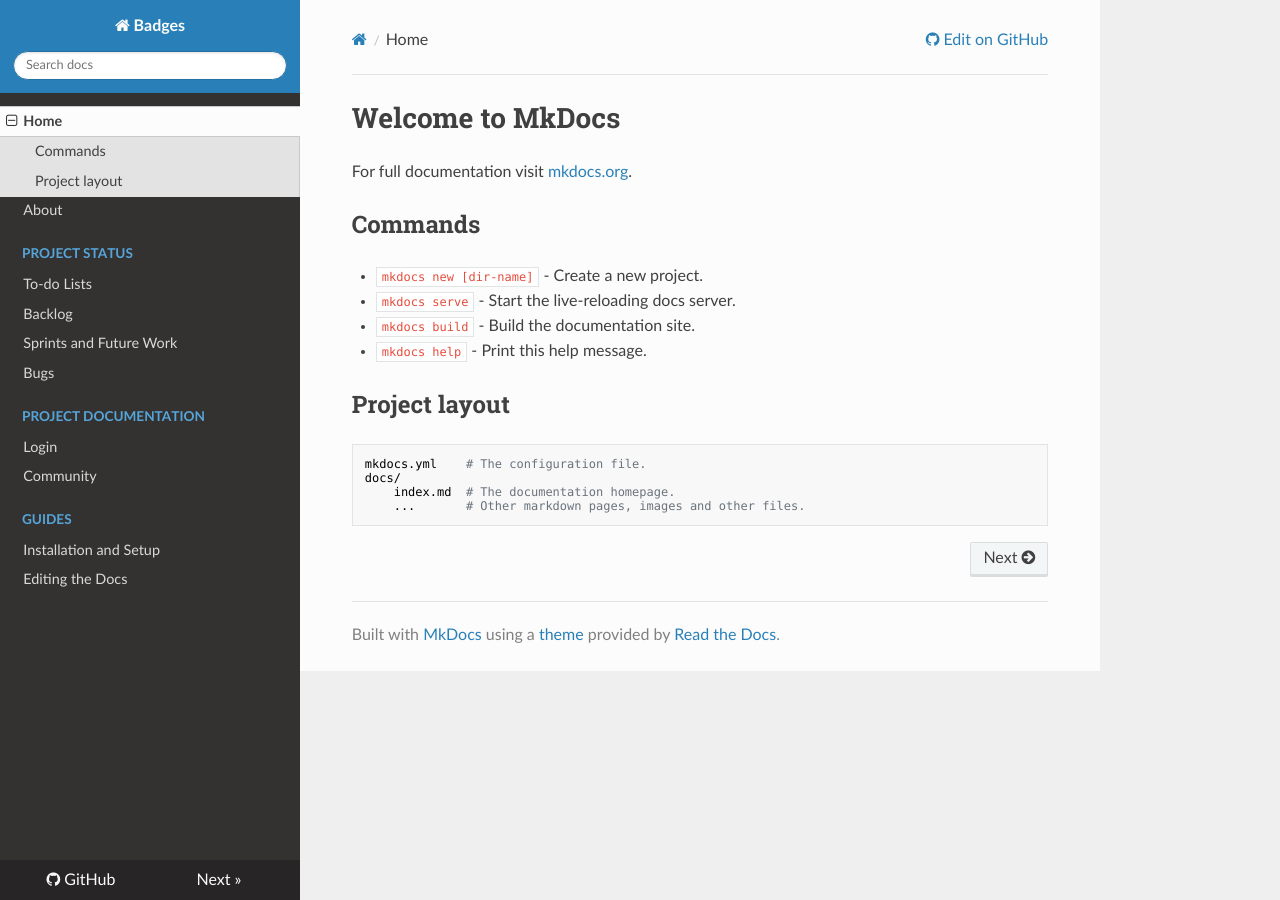
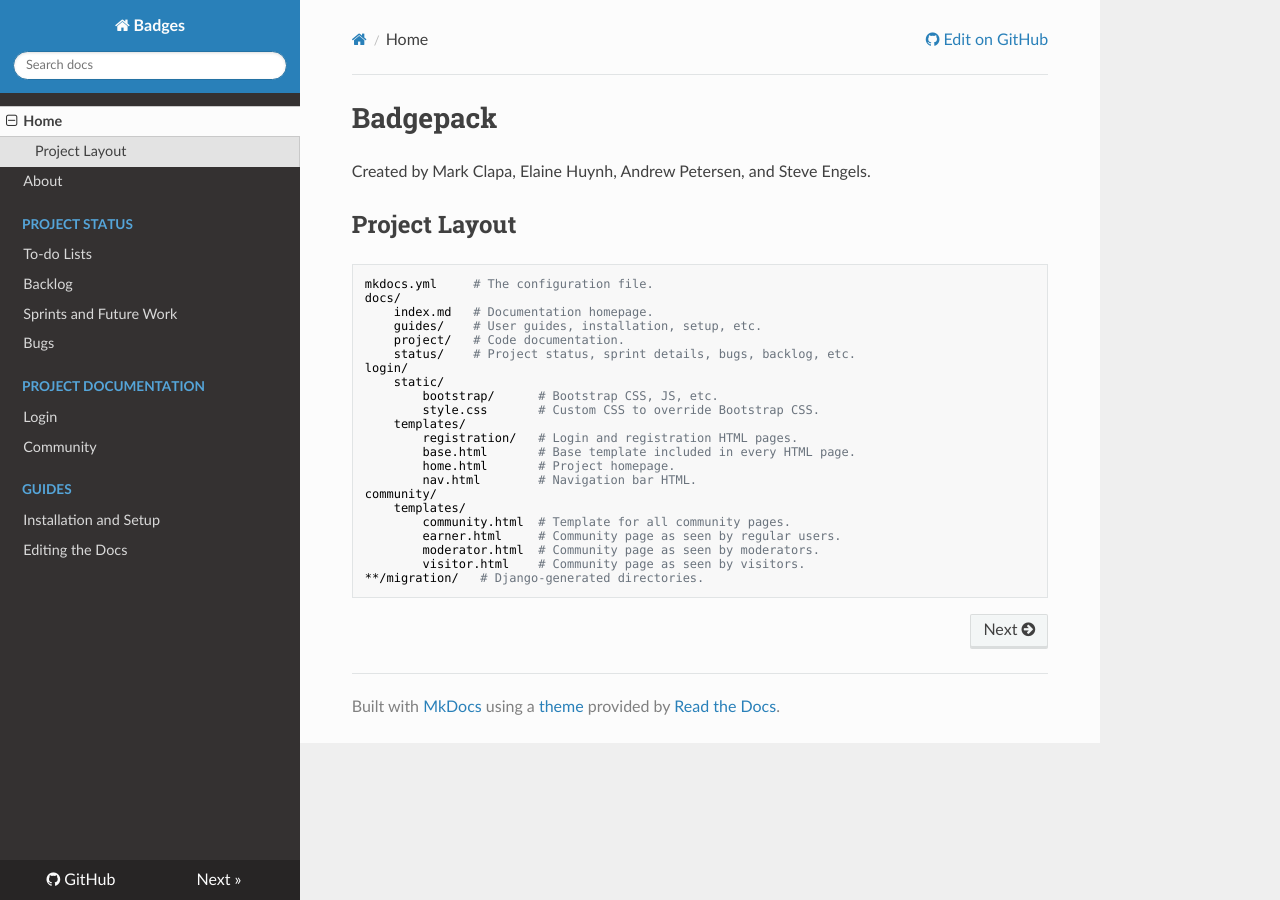
Before and after one commit to lestrato/badgepack, an MkDocs documentation site: the page built from docs/index.md, in a window 1280 px wide. Built offline with MkDocs 1.6.1, drawn with Linux system fonts in a browser that asks for light colours; nearby versions of some CDN libraries; old or Windows-style settings are respelled for this version of MkDocs.

Commit message:
Finished badge template stuff.

```diff
--- a/docs/index.md
+++ b/docs/index.md
@@ -1,17 +1,28 @@
-# Welcome to MkDocs
+# Badgepack
 
-For full documentation visit [mkdocs.org](http://mkdocs.org).
+Created by Mark Clapa, Elaine Huynh, Andrew Petersen, and Steve Engels.
 
-## Commands
+## Project Layout
 
-* `mkdocs new [dir-name]` - Create a new project.
-* `mkdocs serve` - Start the live-reloading docs server.
-* `mkdocs build` - Build the documentation site.
-* `mkdocs help` - Print this help message.
-
-## Project layout
-
-    mkdocs.yml    # The configuration file.
+    mkdocs.yml     # The configuration file.
     docs/
-        index.md  # The documentation homepage.
-        ...       # Other markdown pages, images and other files.
+        index.md   # Documentation homepage.
+        guides/    # User guides, installation, setup, etc.
+        project/   # Code documentation.
+        status/    # Project status, sprint details, bugs, backlog, etc.
+    login/
+        static/
+            bootstrap/      # Bootstrap CSS, JS, etc.
+            style.css       # Custom CSS to override Bootstrap CSS.
+        templates/
+            registration/   # Login and registration HTML pages.
+            base.html       # Base template included in every HTML page.
+            home.html       # Project homepage.
+            nav.html        # Navigation bar HTML.
+    community/
+        templates/
+            community.html  # Template for all community pages.
+            earner.html     # Community page as seen by regular users.
+            moderator.html  # Community page as seen by moderators.
+            visitor.html    # Community page as seen by visitors.
+    **/migration/   # Django-generated directories.
```
Also changed, not shown: docs/status/todo.md (+3 -3 lines), login/static/style.css (+37 -19 lines), 3 other files.
